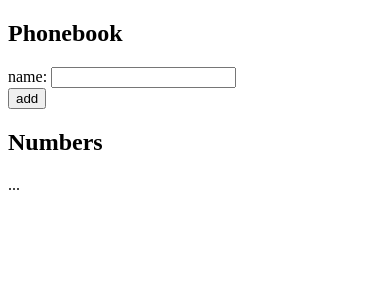
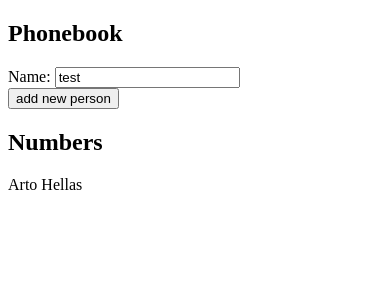
Before and after one commit to nemesmia-gm/React_Unicafe, a React (Create React App) app: page / in a window 390 px wide. Shown: the top 300 px of the page. Built offline with nearby package versions, Linux system fonts and the light colour scheme.

Commit message:
Part2.Phonebook-Step1

```diff
--- a/src/Part3-Phonebook/App.js
+++ b/src/Part3-Phonebook/App.js
@@ -2,23 +2,44 @@ import React, { useState } from 'react'
 
 const App = () => {
     const [ persons, setPersons ] = useState([
-        { name: 'Arto Hellas' }
+        {id: 0, name: 'Arto Hellas' }
     ]);
-    const [ newName, setNewName ] = useState('');
+    const [ newName, setNewName ] = useState('test');
+
+    const addPerson = (event) => {
+        event.preventDefault(); //prevent page reload which is the default behaviour
+
+        const person = {
+            name: newName,
+            id: persons.length + 1
+        };
+        setPersons(persons.concat(person));
+        setNewName(''); // clean up the field
+
+    };
+
+    const handleNameChange = (event) => {
+        setNewName(event.target.value)
+    }
 
     return (
         <div>
             <h2>Phonebook</h2>
-            <form>
+            <form onSubmit={addPerson}>
                 <div>
-                    name: <input />
+                    Name: <input value={newName} onChange={handleNameChange}/>
                 </div>
                 <div>
-                    <button type="submit">add</button>
+                    <button type="submit" >add new person</button>
                 </div>
             </form>
+
             <h2>Numbers</h2>
-            ...
+            {
+                persons.map( (person) =>
+                    <div key={person.id}>{person.name}  </div>
+                )
+            }
         </div>
     )
 }
```
